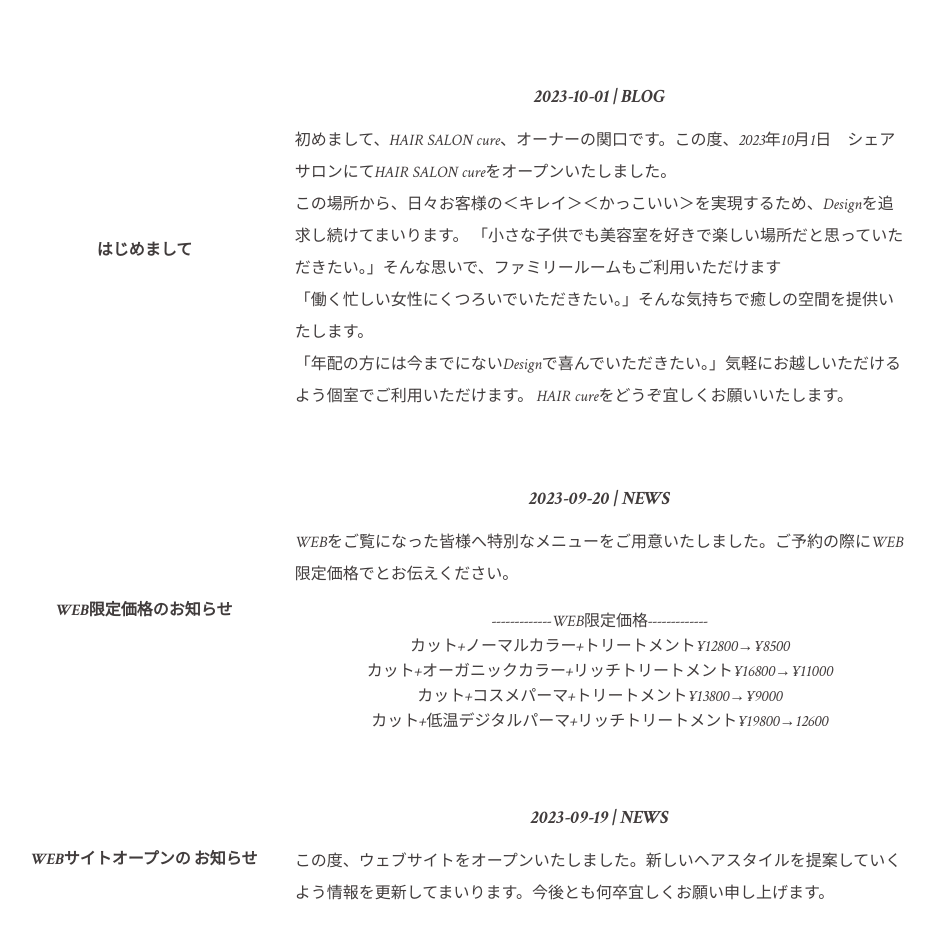
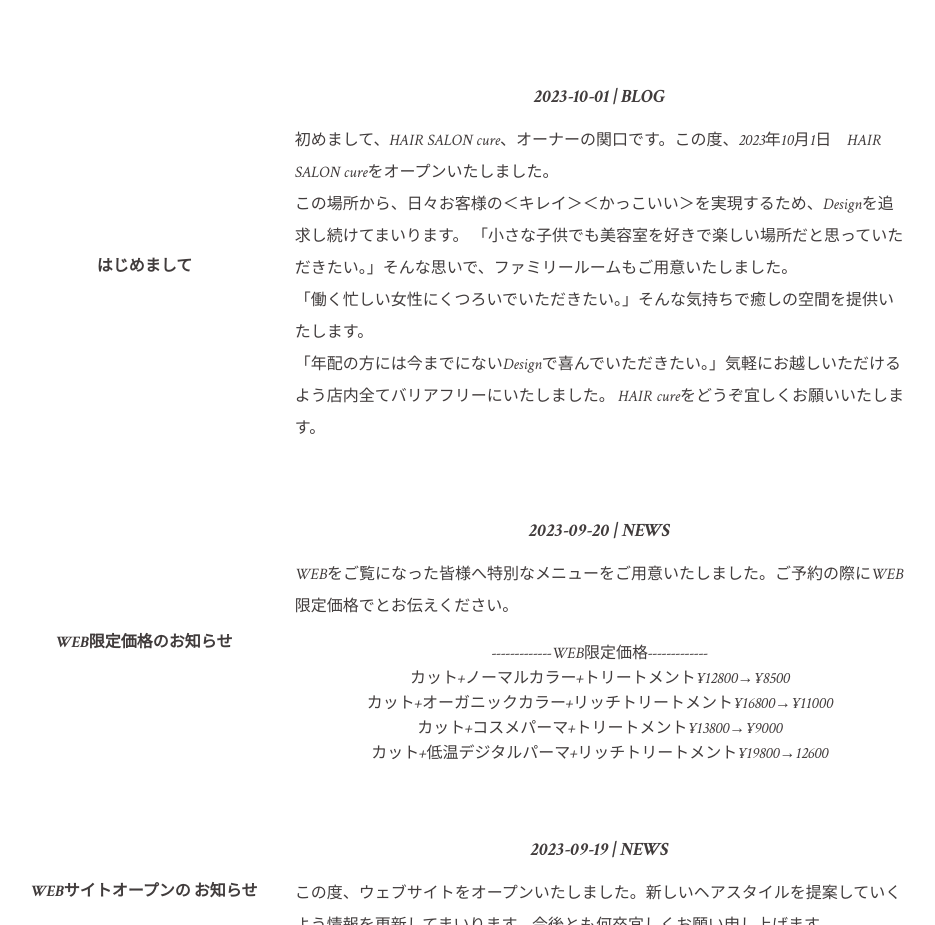
Before and after one commit to sekiguchi-itsumi/cure, a plain HTML site: page news.html in a window 1280 px wide. Shown: the part 1000-1925 px from the top of the page, without its empty margins (154-1089 px from the left). Drawn offline with nearby package versions, Linux system fonts and the light colour scheme; some packages are replaced by stand-ins of ours.

Commit message:
Update news.html

```diff
--- a/news.html
+++ b/news.html
@@ -57,15 +57,15 @@
                     <dd class="blog-inner">
                         <h3 class="blog-title">2023-10-01 | BLOG</h3>
                         <p class="new-text blog-text">
-                            初めまして、HAIR SALON cure、オーナーの関口です。この度、2023年10月1日　シェアサロンにてHAIR SALON cureをオープンいたしました。<br>
+                            初めまして、HAIR SALON cure、オーナーの関口です。この度、2023年10月1日　HAIR SALON cureをオープンいたしました。<br>
 
                             この場所から、日々お客様の＜キレイ＞＜かっこいい＞を実現するため、Designを追求し続けてまいります。
 
-                            「小さな子供でも美容室を好きで楽しい場所だと思っていただきたい。」そんな思いで、ファミリールームもご利用いただけます<br>
+                            「小さな子供でも美容室を好きで楽しい場所だと思っていただきたい。」そんな思いで、ファミリールームもご用意いたしました。<br>
 
                             「働く忙しい女性にくつろいでいただきたい。」そんな気持ちで癒しの空間を提供いたします。<br>
 
-                            「年配の方には今までにないDesignで喜んでいただきたい。」気軽にお越しいただけるよう個室でご利用いただけます。
+                            「年配の方には今までにないDesignで喜んでいただきたい。」気軽にお越しいただけるよう店内全てバリアフリーにいたしました。
 
                             HAIR cureをどうぞ宜しくお願いいたします。
                         </p>
```
